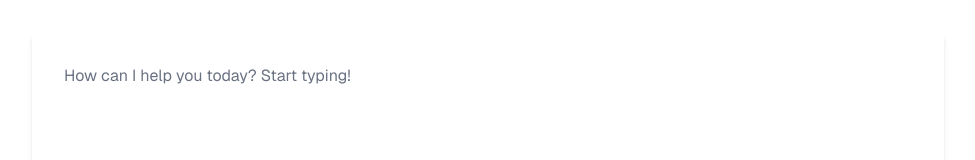
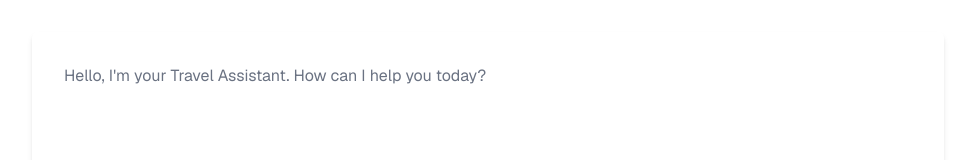
Before and after one commit to rabin-nyaundi/demo-gpt-frontend, a Next.js app: page / in a window 1280 px wide. Shown: the top 160 px of the page, without its empty margins (152-1127 px from the left). Built offline with nearby package versions, Linux system fonts and the light colour scheme.

Commit message:
add documentation link direct to readme.md

```diff
--- a/app/components/PromptResponse.tsx
+++ b/app/components/PromptResponse.tsx
@@ -19,7 +19,9 @@ const PromptResponse = ({ messages, isLoading }: Props) => {
   return (
     <div className="h-auto flex flex-col flex-auto w-full p-8 space-y-4">
       {messages.length === 0 ? (
-        <p className="text-gray-500">How can I help you today? Start typing!</p>
+        <p className="text-gray-500">
+          Hello, I'm your Travel Assistant. How can I help you today?
+        </p>
       ) : (
         messages.map((message, index) => (
           <div
```
Also changed, not shown: 1 other file (tests, documents, lock files or other folders).
